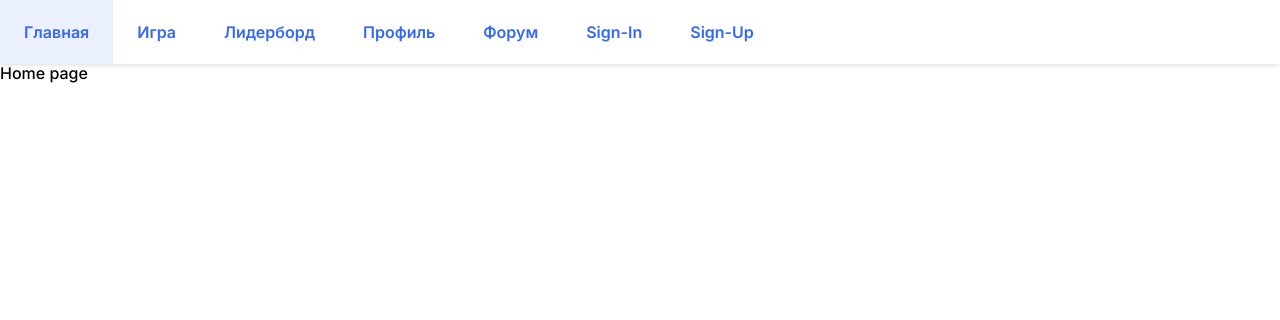
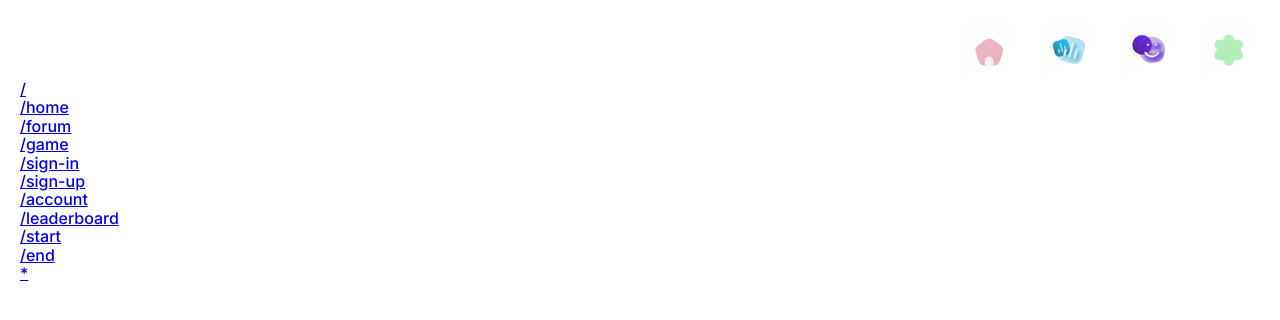
Before and after one commit to eldarknz/team.project.praktikum.yandex, a React (Vite) app in the folder packages/client/: page / in a window 1280 px wide. Shown: the top 320 px of the page. Built offline with nearby package versions, Linux system fonts and the light colour scheme.

Commit message:
Update navigation styles [TEA-38]

```diff
--- a/packages/client/src/components/Navbar/Navbar.scss
+++ b/packages/client/src/components/Navbar/Navbar.scss
@@ -1,23 +1,17 @@
 @import '@styles/variables.scss';
 
 .navbar {
-  height: 64px;
-  min-height: 64px;
   display: flex;
-  align-items: stretch;
-  box-shadow: $baseBoxShadow;
+  align-items: center;
+  justify-content: center;
+  align-self: flex-end;
+  max-width: 100vw;
+  flex-wrap: wrap;
+  gap: 20px;
 
-  &-item {
-    display: flex;
-    align-items: center;
-    justify-content: center;
-    padding: 0 24px;
-    text-decoration: none;
-    color: $primaryColor;
-    font-weight: 600;
-  }
-
-  &-item--active {
-    background: rgba($primaryColor, 0.1);
+  svg {
+    width: 60px;
+    height: 60px;
+    display: block;
   }
 }
--- a/packages/client/src/components/Navbar/Navbar.tsx
+++ b/packages/client/src/components/Navbar/Navbar.tsx
@@ -1,52 +1,50 @@
 import { useMemo } from 'react';
-import { NavLink } from 'react-router-dom';
-import cn from 'classnames';
+import { Link } from 'react-router-dom';
 
 import { ROUTES } from '@routers/routes';
 import { useIsViewerAuthenticated } from '@hooks/useIsViewerAuthenticated';
+import { ReactComponent as HomeSVG } from '@assets/svg/colored/home-icon.svg';
+import { ReactComponent as LiderboardSVG } from '@assets/svg/colored/liderboard-icon.svg';
+import { ReactComponent as ProfileSVG } from '@assets/svg/colored/profile-icon.svg';
+import { ReactComponent as SettingsSVG } from '@assets/svg/colored/settings-icon.svg';
 
 import './Navbar.scss';
-
-const LINKS = [
-  {
-    title: 'Главная',
-    route: ROUTES.Home,
-  },
-  {
-    title: 'Игра',
-    route: ROUTES.Game,
-  },
-  {
-    title: 'Лидерборд',
-    route: ROUTES.Leaderboard,
-  },
-  {
-    title: 'Профиль',
-    route: ROUTES.Account,
-  },
-  {
-    title: 'Форум',
-    route: ROUTES.Forum,
-  },
-  {
-    title: 'Sign-In',
-    route: ROUTES.SignIn,
-  },
-  {
-    title: 'Sign-Up',
-    route: ROUTES.SignUp,
-  },
-];
 
 export const Navbar = () => {
   const { isAuthenticated } =
     useIsViewerAuthenticated();
 
+  const links = useMemo(
+    () => [
+      {
+        title: 'Главная',
+        route: ROUTES.Home,
+        icon: <HomeSVG />,
+      },
+      {
+        title: 'Лидерборд',
+        route: ROUTES.Leaderboard,
+        icon: <LiderboardSVG />,
+      },
+      {
+        title: 'Профиль',
+        route: ROUTES.Account,
+        icon: <ProfileSVG />,
+      },
+      {
+        title: 'Форум',
+        route: ROUTES.Forum,
+        icon: <SettingsSVG />,
+      },
+    ],
+    []
+  );
+
   const availableLinks = useMemo(
     () =>
       isAuthenticated
-        ? LINKS
-        : LINKS.filter(
+        ? links
+        : links.filter(
             ({ route: { isPrivate } }) =>
               !isPrivate
           ),
@@ -56,18 +54,10 @@ export const Navbar = () => {
   return (
     <div className="navbar">
       {availableLinks.map(
-        ({ title, route: { path } }) => (
-          <NavLink
-            key={title}
-            to={path}
-            className={({ isActive }) =>
-              cn({
-                'navbar-item': true,
-                'navbar-item--active': isActive,
-              })
-            }>
-            {title}
-          </NavLink>
+        ({ title, icon, route: { path } }) => (
+          <Link key={title} to={path}>
+            {icon || title}
+          </Link>
         )
       )}
     </div>
--- a/packages/client/src/layouts/Auth/Auth.scss
+++ b/packages/client/src/layouts/Auth/Auth.scss
@@ -2,6 +2,7 @@
   display: flex;
   flex-direction: column;
   height: 100%;
+  padding: 20px;
 
   &__main {
     flex: 1 1 auto;
--- a/packages/client/src/layouts/Default/Default.scss
+++ b/packages/client/src/layouts/Default/Default.scss
@@ -2,6 +2,7 @@
   display: flex;
   flex-direction: column;
   height: 100%;
+  padding: 20px;
 
   &__main {
     flex: 1 1 auto;
--- a/packages/client/src/layouts/Game/GameLayout.module.scss
+++ b/packages/client/src/layouts/Game/GameLayout.module.scss
@@ -1,10 +1,11 @@
 @import '@styles/variables.scss';
 
-.container{
+.container {
   min-height: 100vh;
   min-width: 100vw;
   padding: 20px;
-    background: url('@assets/png/background.png') no-repeat center / cover;
+  background: url('@assets/png/background.png')
+    no-repeat center / cover;
   display: flex;
   align-items: center;
   flex-direction: column;
@@ -12,7 +13,7 @@
   position: relative;
 }
 
-.card{
+.card {
   max-width: 345px;
   margin: auto 0;
   width: 100%;
@@ -23,19 +24,3 @@
   color: $white;
   text-align: center;
 }
-
-.header{
-    display: flex;
-    align-items: center;
-    justify-content: center;
-    align-self: flex-end;
-    max-width: 100vw;
-    flex-wrap: wrap;
-    gap: 20px;
-
-    svg{
-        width: 60px;
-        height: 60px;
-        display: block;
-    }
-}
--- a/packages/client/src/layouts/Game/GameLayout.tsx
+++ b/packages/client/src/layouts/Game/GameLayout.tsx
@@ -1,30 +1,14 @@
 import { Suspense } from 'react';
 import styles from './GameLayout.module.scss';
 import { PageLoader } from '@components/PageLoader';
-import { Link, Outlet } from 'react-router-dom';
-import { ROUTES } from '@routers/routes';
-import { ReactComponent as HomeSVG } from '@assets/svg/colored/home-icon.svg';
-import { ReactComponent as LiderboardSVG } from '@assets/svg/colored/liderboard-icon.svg';
-import { ReactComponent as ProfileSVG } from '@assets/svg/colored/profile-icon.svg';
-import { ReactComponent as SettingsSVG } from '@assets/svg/colored/settings-icon.svg';
+import { Outlet } from 'react-router-dom';
+import { Navbar } from '@components/Navbar';
 
 export function GameLayout() {
   return (
     <div className={styles.container}>
-      <div className={styles.header}>
-        <Link to={ROUTES.Home.path}>
-          <HomeSVG />
-        </Link>
-        <Link to={ROUTES.Account.path}>
-          <ProfileSVG />
-        </Link>
-        <Link to={ROUTES.Leaderboard.path}>
-          <LiderboardSVG />
-        </Link>
-        <Link to={ROUTES.Forum.path}>
-          <SettingsSVG />
-        </Link>
-      </div>
+      <Navbar />
+
       <div className={styles.card}>
         <Suspense fallback={<PageLoader />}>
           <Outlet />
--- /dev/null
+++ b/packages/client/src/pages/Navigation/Navigation.tsx
@@ -0,0 +1,17 @@
+import { Link } from 'react-router-dom';
+
+import { ROUTES } from '@routers/routes';
+
+export const NavigationPage = () => {
+  document.title = 'Навигация на первое время';
+
+  return (
+    <div>
+      {Object.values(ROUTES).map(({ path }) => (
+        <div key={path}>
+          <Link to={path}>{path}</Link>
+        </div>
+      ))}
+    </div>
+  );
+};
--- /dev/null
+++ b/packages/client/src/pages/Navigation/index.ts
@@ -0,0 +1 @@
+export { NavigationPage as default } from './Navigation';
--- a/packages/client/src/routers/routes.ts
+++ b/packages/client/src/routers/routes.ts
@@ -1,5 +1,8 @@
 import { lazy, ComponentType } from 'react';
 
+const NavigationPage = lazy(
+  () => import('@pages/Navigation')
+);
 const HomePage = lazy(
   () => import('@pages/Home')
 );
@@ -42,8 +45,14 @@ export type RouteItem = {
 };
 
 export const ROUTES = {
+  Navigation: {
+    path: '/',
+    isPrivate: false,
+    component: NavigationPage,
+    layout: Layout.Default,
+  },
   Home: {
-    path: '/',
+    path: '/home',
     isPrivate: false,
     component: HomePage,
     layout: Layout.Default,
```
Also changed, not shown: 1 other file (tests, documents, lock files or other folders). Lines whose indentation alone changed are shown as unchanged.
